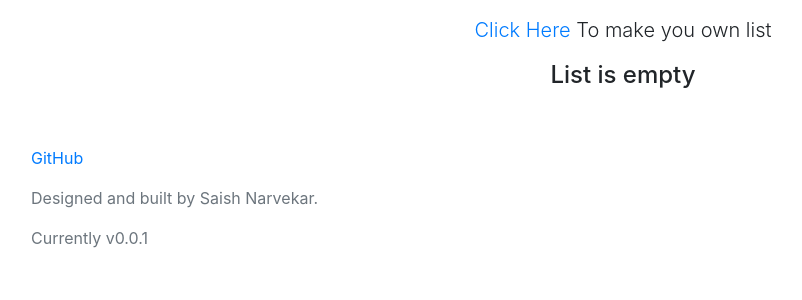
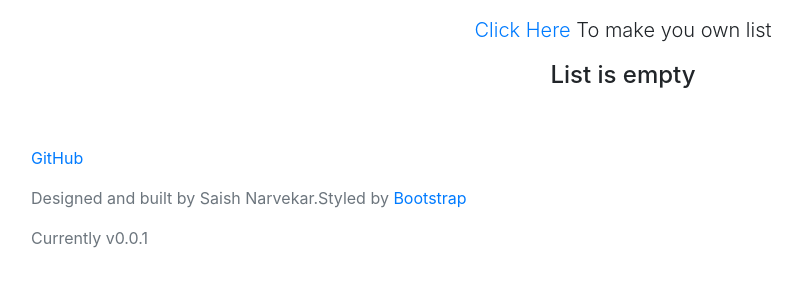
Before and after one commit to SaishNarvekar/To-Do-List, a Flask app: page / in a window 1280 px wide. Shown: the part 191-491 px from the top of the page, without its empty margins (17-819 px from the left). Run offline with Flask 2, Linux system fonts and the light colour scheme; data that the repository does not hold is empty; some libraries are stand-ins or nearby versions.

Commit message:
modified:   templates/includes/_footer.html 	modified:   templates/index.html

```diff
--- a/templates/includes/_footer.html
+++ b/templates/includes/_footer.html
@@ -6,7 +6,7 @@
         <li><a href=""></a></li>
         <li><a href=""></a></li>
       </ul>
-      <p>Designed and built by Saish Narvekar.</p>
+      <p>Designed and built by Saish Narvekar.Styled by <a href="https://getbootstrap.com">Bootstrap</a></p>
       <p>Currently v0.0.1</p>
     </div>
   </footer>
--- a/templates/index.html
+++ b/templates/index.html
@@ -7,7 +7,7 @@
     <p class="lead text-center">Simple To Do List Created in Python Using Flasks Framework.</p>
     <p class="lead text-center"><a href="/add">Click Here</a> To make you own list</p>
     {% if data|length > 0 %}
-    <ul>
+    <ul style="margin:auto; width:250px;">
         {% for i in data%}
         <li>{{i[1]}}</li>
         {%endfor%}
```
